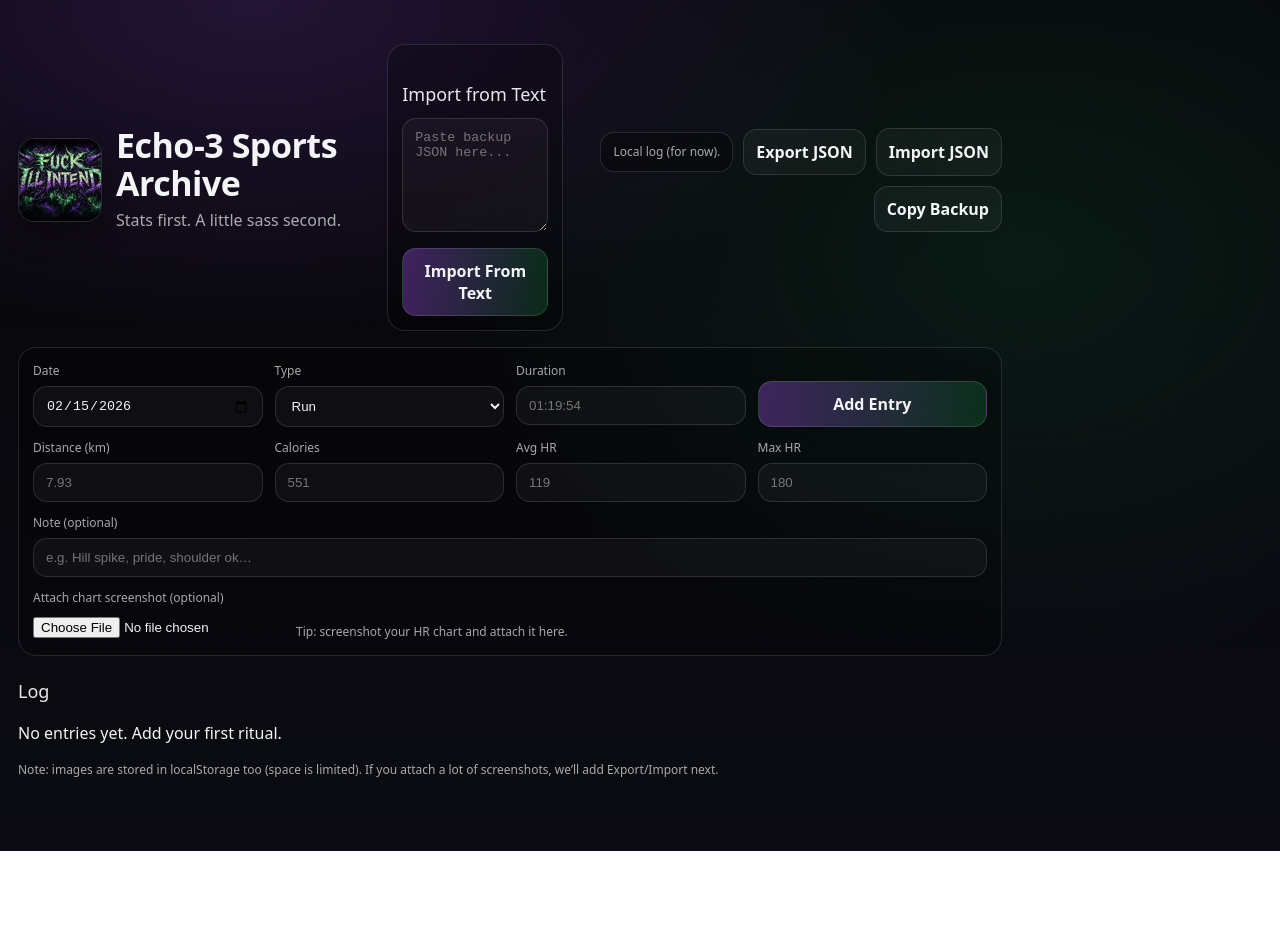
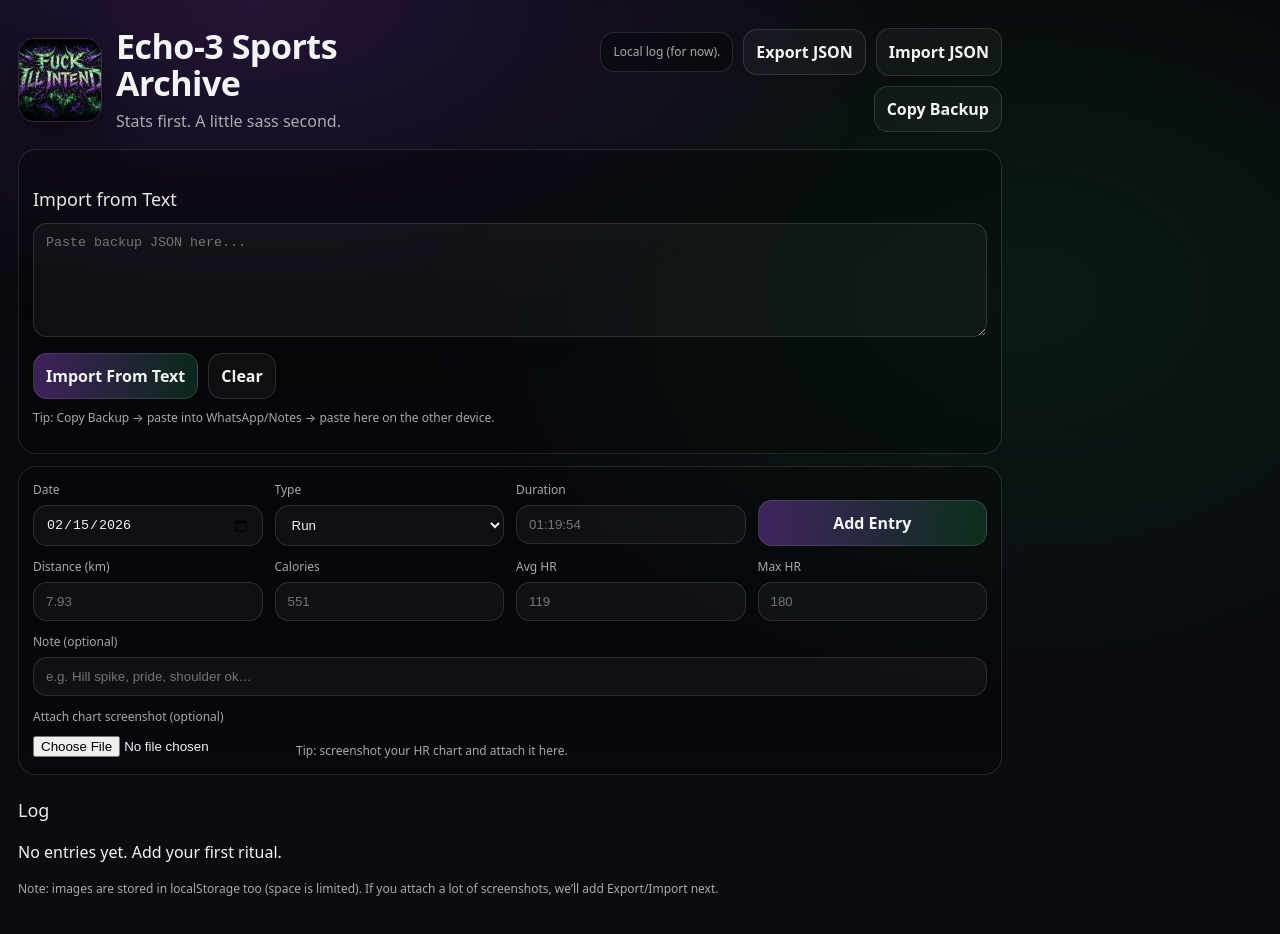
Before and after one commit to Na5ty/echo3-sports-archive, a React (Vite) app: page / in a window 1280 px wide. Shown: the top 934 px of the page. Before the commit the page ends 851 px from the top, so only its background shows below. Built offline with nearby package versions, Linux system fonts and the light colour scheme.

Commit message:
Add clipboard backup import/export

```diff
--- a/src/App.jsx
+++ b/src/App.jsx
@@ -252,7 +252,11 @@ export default function App() {
         if (en && en.id) byId.set(en.id, en);
       }
 
-      setEntries(Array.from(byId.values()));
+      setEntries(
+        Array.from(byId.values()).sort((a, b) =>
+          (b.createdAt || "").localeCompare(a.createdAt || "")
+        )
+      );
       alert(`Imported ${importedEntries.length} entries.`);
     } catch (err) {
       alert("Import failed: invalid JSON.");
@@ -314,30 +318,6 @@ export default function App() {
             <h1>Echo-3 Sports Archive</h1>
             <p className="sub">Stats first. A little sass second.</p>
           </div>
-
-          <div className="panel" style={{ marginTop: 16 }}>
-            <div className="sectionTitle">Import from Text</div>
-
-            <textarea
-              className="input"
-              rows={6}
-              placeholder="Paste backup JSON here..."
-              id="pasteArea"
-            />
-
-            <div style={{ marginTop: 10 }}>
-              <button
-                className="button"
-                onClick={() => {
-                  const text = document.getElementById("pasteArea").value;
-                  importFromText(text);
-                }}
-                style={{ width: "auto" }}
-              >
-                Import From Text
-              </button>
-            </div>
-          </div>
         </div>
 
         <div
@@ -384,6 +364,48 @@ export default function App() {
             Copy Backup
           </button>
         </div>
+      </div>
+
+      <div className="panel" style={{ marginTop: 16 }}>
+        <div className="sectionTitle">Import from Text</div>
+
+        <textarea
+          className="input"
+          rows={6}
+          placeholder="Paste backup JSON here..."
+          id="pasteArea"
+        />
+
+        <div
+          style={{ marginTop: 10, display: "flex", gap: 10, flexWrap: "wrap" }}
+        >
+          <button
+            className="button"
+            onClick={() => {
+              const text = document.getElementById("pasteArea").value;
+              importFromText(text);
+            }}
+            style={{ width: "auto" }}
+          >
+            Import From Text
+          </button>
+
+          <button
+            className="button secondary"
+            onClick={() => {
+              const el = document.getElementById("pasteArea");
+              if (el) el.value = "";
+            }}
+            style={{ width: "auto" }}
+          >
+            Clear
+          </button>
+        </div>
+
+        <p className="small" style={{ marginTop: 10 }}>
+          Tip: Copy Backup → paste into WhatsApp/Notes → paste here on the other
+          device.
+        </p>
       </div>
 
       {editingId ? (
```
